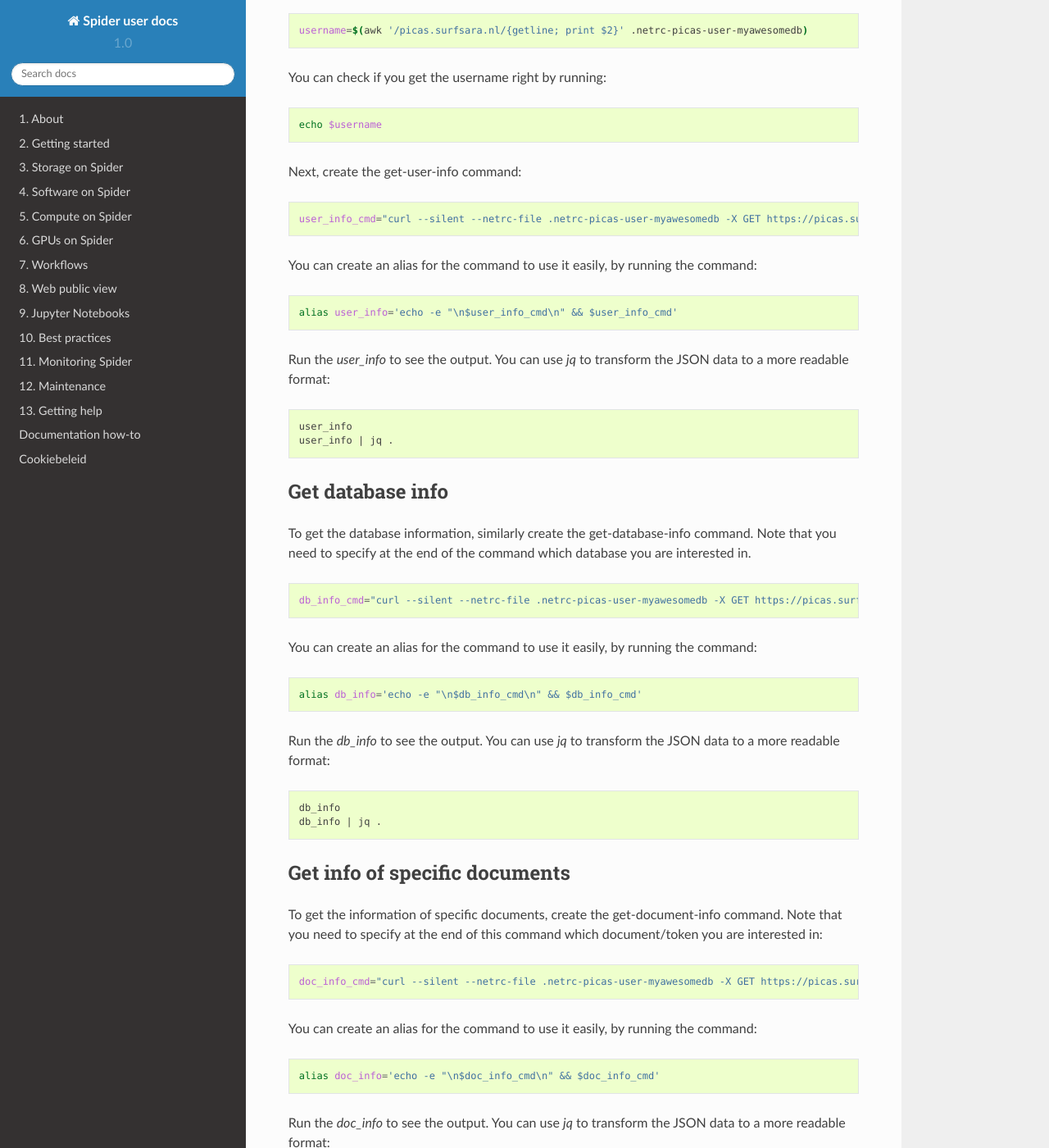
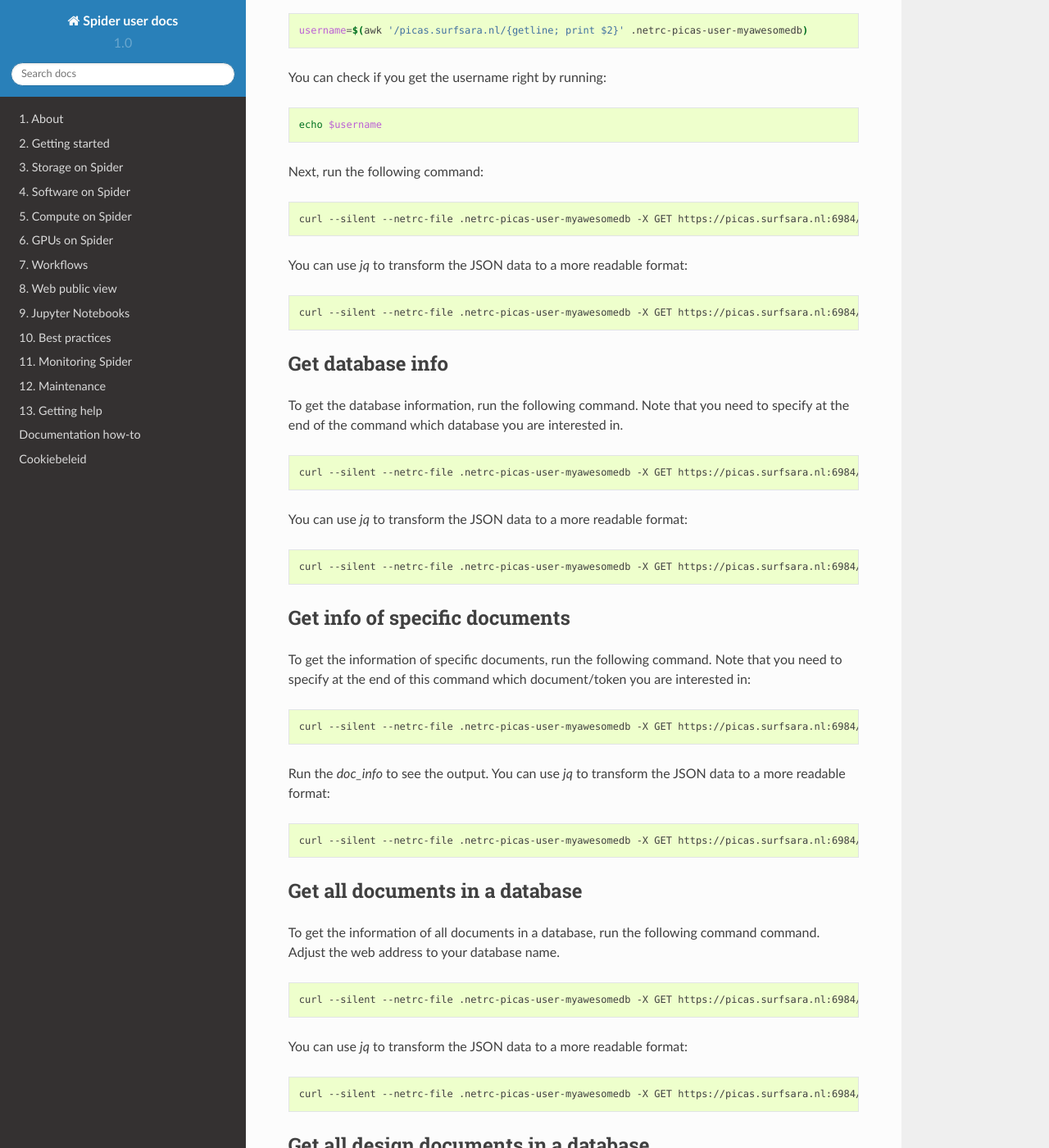
Before and after one commit to sara-nl/spiderdocs, a Sphinx documentation site: the page built from source/Pages/couchdb_rest_api.rst, in a window 1280 px wide and 1400 px high, scrolled down 932 px. Shown: the whole window at 82% size. Built offline with Sphinx 7.4.7 and the Read the Docs theme 2.0.0, drawn with Linux system fonts in a browser that asks for light colours; some of the changed text lies outside the part shown.

Commit message:
Update couchdb_rest_api.rst

```diff
--- a/source/Pages/couchdb_rest_api.rst
+++ b/source/Pages/couchdb_rest_api.rst
@@ -49,24 +49,17 @@ You can check if you get the username right by running:
 
    echo $username
 
-Next, create the get-user-info command:
+Next, run the following command:
 
 .. code-block:: bash
 
-   user_info_cmd="curl --silent --netrc-file .netrc-picas-user-myawesomedb -X GET https://picas.surfsara.nl:6984/_users/org.couchdb.user:$username"
+   curl --silent --netrc-file .netrc-picas-user-myawesomedb -X GET https://picas.surfsara.nl:6984/_users/org.couchdb.user:$username
 
-You can create an alias for the command to use it easily, by running the command:
+You can use `jq` to transform the JSON data to a more readable format:
 
 .. code-block:: bash
 
-   alias user_info='echo -e "\n$user_info_cmd\n" && $user_info_cmd'
-
-Run the `user_info` to see the output. You can use `jq` to transform the JSON data to a more readable format:
-
-.. code-block:: bash
-
-   user_info
-   user_info | jq .
+   curl --silent --netrc-file .netrc-picas-user-myawesomedb -X GET https://picas.surfsara.nl:6984/_users/org.couchdb.user:$username | jq .
 
 
 
@@ -75,24 +68,18 @@ Run the `user_info` to see the output. You can use `jq` to transform the JSON da
 
 Get database info
 ===============================
-To get the database information, similarly create the get-database-info command. Note that you need to specify at the end of the command which database you are interested in.
+To get the database information, run the following command. Note that you need to specify at the end of the command which database you are interested in.
 
 .. code-block:: bash
 
-   db_info_cmd="curl --silent --netrc-file .netrc-picas-user-myawesomedb -X GET https://picas.surfsara.nl:6984/myawesomedb"
+   curl --silent --netrc-file .netrc-picas-user-myawesomedb -X GET https://picas.surfsara.nl:6984/myawesomedb
 
-You can create an alias for the command to use it easily, by running the command:
+
+You can use `jq` to transform the JSON data to a more readable format:
 
 .. code-block:: bash
 
-   alias db_info='echo -e "\n$db_info_cmd\n" && $db_info_cmd'
-
-Run the `db_info` to see the output. You can use `jq` to transform the JSON data to a more readable format:
-
-.. code-block:: bash
-
-   db_info
-   db_info | jq .
+   curl --silent --netrc-file .netrc-picas-user-myawesomedb -X GET https://picas.surfsara.nl:6984/myawesomedb | jq .
 
 
 
@@ -100,24 +87,18 @@ Run the `db_info` to see the output. You can use `jq` to transform the JSON data
 
 Get info of specific documents
 ===============================
-To get the information of specific documents, create the get-document-info command. Note that you need to specify at the end of this command which document/token you are interested in:
+To get the information of specific documents, run the following command. Note that you need to specify at the end of this command which document/token you are interested in:
 
 .. code-block:: bash
 
-   doc_info_cmd="curl --silent --netrc-file .netrc-picas-user-myawesomedb -X GET https://picas.surfsara.nl:6984/myawesomedb/token_0"
+   curl --silent --netrc-file .netrc-picas-user-myawesomedb -X GET https://picas.surfsara.nl:6984/myawesomedb/token_0
 
-You can create an alias for the command to use it easily, by running the command:
-
-.. code-block:: bash
-
-   alias doc_info='echo -e "\n$doc_info_cmd\n" && $doc_info_cmd'
 
 Run the `doc_info` to see the output. You can use `jq` to transform the JSON data to a more readable format:
 
 .. code-block:: bash
 
-   doc_info
-   doc_info | jq .
+   curl --silent --netrc-file .netrc-picas-user-myawesomedb -X GET https://picas.surfsara.nl:6984/myawesomedb/token_0 | jq .
 
 
 
@@ -126,24 +107,17 @@ Run the `doc_info` to see the output. You can use `jq` to transform the JSON dat
 
 Get all documents in a database
 ===============================
-To get the information of all documents in a database, create the get-all-document command. Adjust the web address to your database name.
+To get the information of all documents in a database, run the following command command. Adjust the web address to your database name.
 
 .. code-block:: bash
 
-   all_docs_db_cmd="curl --silent --netrc-file .netrc-picas-user-myawesomedb -X GET https://picas.surfsara.nl:6984/myawesomedb/_all_docs/"
+   curl --silent --netrc-file .netrc-picas-user-myawesomedb -X GET https://picas.surfsara.nl:6984/myawesomedb/_all_docs/
 
-You can create an alias for the command to use it easily, by running the command:
+You can use `jq` to transform the JSON data to a more readable format:
 
 .. code-block:: bash
 
-   alias all_docs_db='echo -e "\n$all_docs_db_cmd\n" && $all_docs_db_cmd'
-
-Run the `all_docs_db` to see the output. You can use `jq` to transform the JSON data to a more readable format:
-
-.. code-block:: bash
-
-   all_docs_db
-   all_docs_db | jq .
+   curl --silent --netrc-file .netrc-picas-user-myawesomedb -X GET https://picas.surfsara.nl:6984/myawesomedb/_all_docs/ | jq .
 
 
 
@@ -155,20 +129,14 @@ If you only want to check the design documents in a database, adjust the previou
 
 .. code-block:: bash
 
-   all_design_docs_db_cmd="curl --silent --netrc-file .netrc-picas-user-myawesomedb -X GET https://picas.surfsara.nl:6984/myawesomedb/_design_docs"
+   curl --silent --netrc-file .netrc-picas-user-myawesomedb -X GET https://picas.surfsara.nl:6984/myawesomedb/_design_docs
 
-You can create an alias for the command to use it easily, by running the command:
+
+You can use `jq` to transform the JSON data to a more readable format:
 
 .. code-block:: bash
 
-   alias all_design_docs_db='echo -e "\n$all_design_docs_db_cmd\n" && $all_design_docs_db_cmd'
-
-Run the `all_design_docs_db` to see the output. You can use `jq` to transform the JSON data to a more readable format:
-
-.. code-block:: bash
-
-   all_design_docs_db
-   all_design_docs_db | jq .
+   curl --silent --netrc-file .netrc-picas-user-myawesomedb -X GET https://picas.surfsara.nl:6984/myawesomedb/_design_docs | jq .
 
 
 
@@ -177,26 +145,19 @@ Run the `all_design_docs_db` to see the output. You can use `jq` to transform th
 
 Get all documents in a specific view
 ===============================
-To get documents only in a specific view, create the command by running:
+To get documents only in a specific view, run the following command:
 
 .. code-block:: bash
 
-   view_docs_cmd="curl --silent --netrc-file .netrc-picas-user-myawesomedb -X GET https://picas.surfsara.nl:6984/myawesomedb/_design/Monitor/_view/todo"
+   curl --silent --netrc-file .netrc-picas-user-myawesomedb -X GET https://picas.surfsara.nl:6984/myawesomedb/_design/Monitor/_view/todo
 
 Note that you can adjust the view name in the web address of the command.
 
-Next, you can create an alias for the command to use it easily, by running the command:
+You can use `jq` to transform the JSON data to a more readable format:
 
 .. code-block:: bash
 
-   alias view_docs='echo -e "\n$view_docs_cmd\n" && $view_docs_cmd'
-
-Run the `view_docs` to see the output. You can use `jq` to transform the JSON data to a more readable format:
-
-.. code-block:: bash
-
-   view_docs
-   view_docs | jq .
+   curl --silent --netrc-file .netrc-picas-user-myawesomedb -X GET https://picas.surfsara.nl:6984/myawesomedb/_design/Monitor/_view/todo | jq .
 
 
 
@@ -205,25 +166,14 @@ Run the `view_docs` to see the output. You can use `jq` to transform the JSON da
 
 Get document in a specific view in descending by key order
 ===============================
-To get documents only in a specific view and list in descending by key order, create the command by running:
+To get documents only in a specific view and list in descending by key order, run the following command:
 
 .. code-block:: bash
 
-   view_docs_desc_cmd="curl --silent --netrc-file .netrc-picas-user-myawesomedb -X GET https://picas.surfsara.nl:6984/myawesomedb/_design/Monitor/_view/todo?descending=true"
+   curl --silent --netrc-file .netrc-picas-user-myawesomedb -X GET https://picas.surfsara.nl:6984/myawesomedb/_design/Monitor/_view/todo?descending=true"
 
 Note that you can adjust the view name in the web address of the command.
 
-Next, you can create an alias for the command to use it easily, by running the command:
-
-.. code-block:: bash
-
-   alias view_docs_desc='echo -e "\n$view_docs_desc_cmd\n" && $view_docs_desc_cmd'
-
-Run the `view_docs_desc` to see the output.
-
-.. code-block:: bash
-
-   view_docs_desc
 
 
 
@@ -231,22 +181,10 @@ Run the `view_docs_desc` to see the output.
 
 Get the view/reduce output
 ===============================
-To get the view with reduced output, create the command by running:
+To get the view with reduced output, run the following command:
 
 .. code-block:: bash
 
-   view_reduce_cmd="curl --silent --netrc-file .netrc-picas-user-myawesomedb -X GET https://picas.surfsara.nl:6984/myawesomedb/_design/Monitor/_view/overview_total?group=true"
+   curl --silent --netrc-file .netrc-picas-user-myawesomedb -X GET https://picas.surfsara.nl:6984/myawesomedb/_design/Monitor/_view/overview_total?group=true
 
 Note that you can adjust the view name in the web address of the command.
-
-Next, you can create an alias for the command to use it easily, by running the command:
-
-.. code-block:: bash
-
-   alias view_reduce='echo -e "\n$view_reduce_cmd\n" && $view_reduce_cmd'
-
-Run the `view_reduce` to see the output.
-
-.. code-block:: bash
-
-   view_reduce
```
